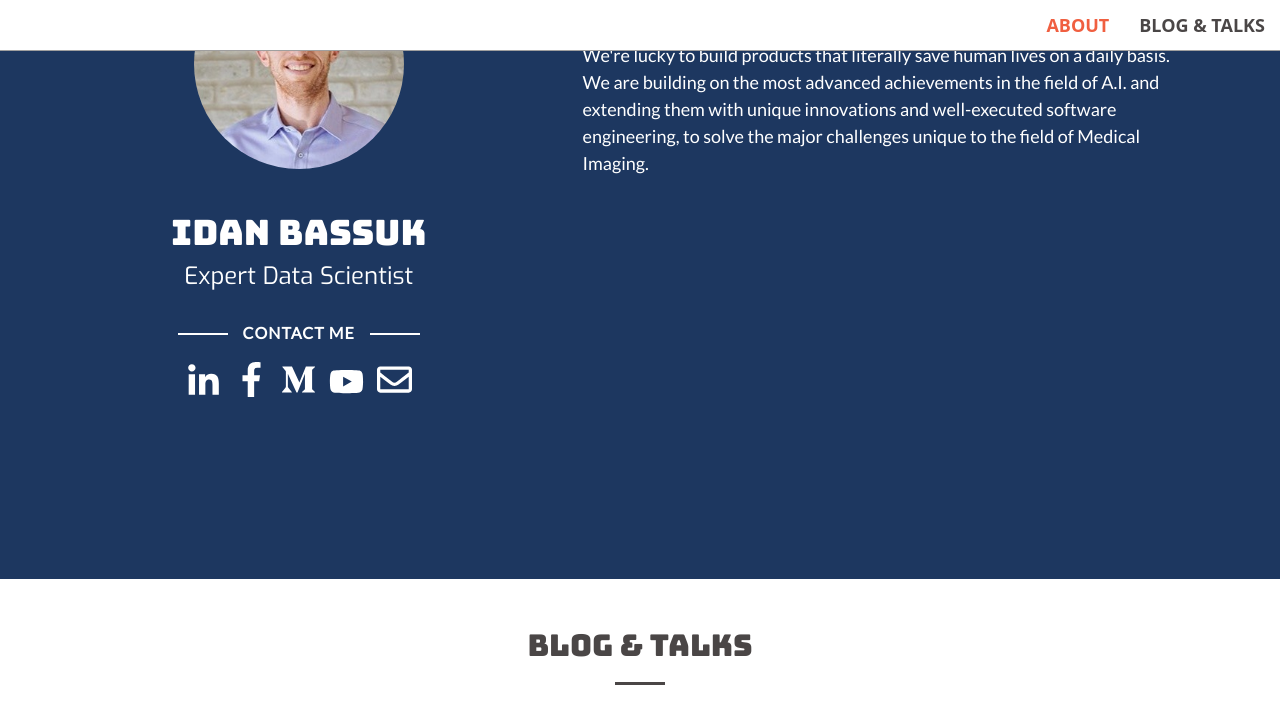
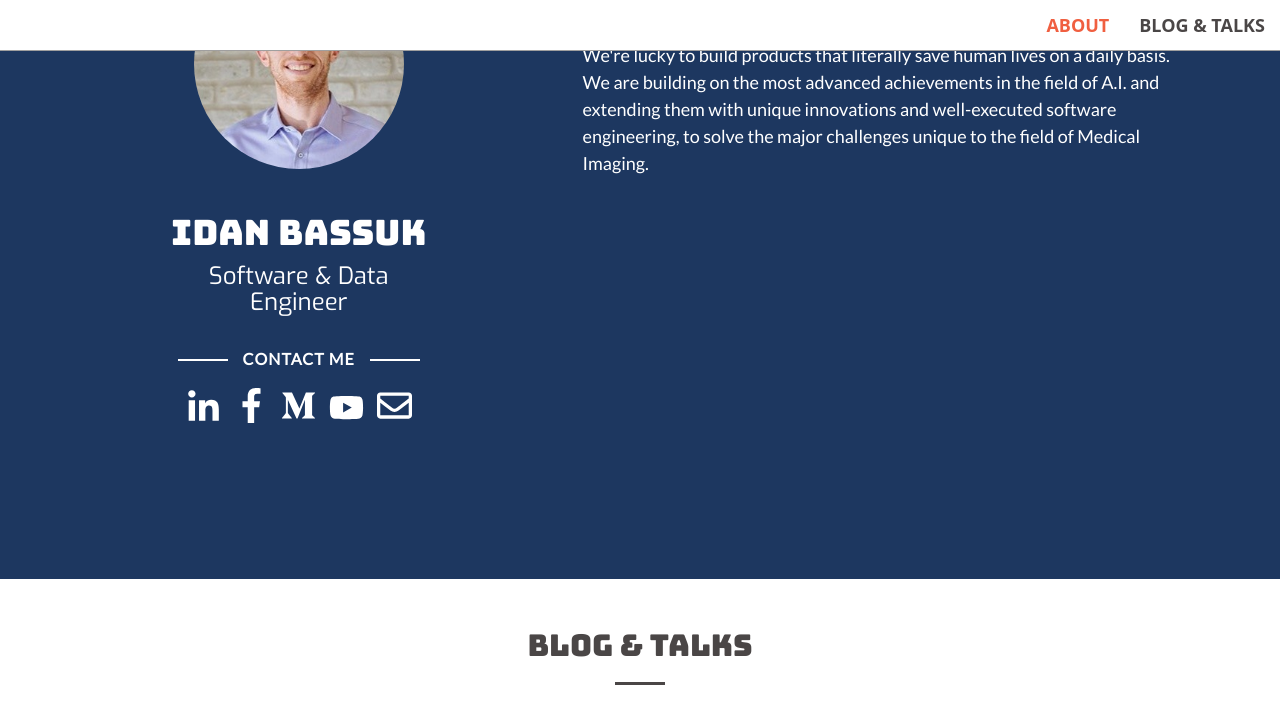
Before and after one commit to idan-bassuk/idan-bassuk.github.io, a Jekyll site: the page built from index.html, in a window 1280 px wide and 900 px high, scrolled down 1041 px, cut to the strip 0-701 px from the top of the window. Built offline with Jekyll 4.4.1, drawn with Linux system fonts in a browser that asks for light colours.

Commit message:
Update _config.yml

```diff
--- a/_config.yml
+++ b/_config.yml
@@ -2,7 +2,7 @@
 title: Idan Bassuk
 owner: Idan Bassuk
 email: idan.bassuk@gmail.com
-description: Expert Data Scientist
+description: Software & Data Engineer
 baseurl: "" # the subpath of your site, e.g. /blog/
 url: "https://idanbass.github.io/" # the base hostname & protocol for your site
 
```
